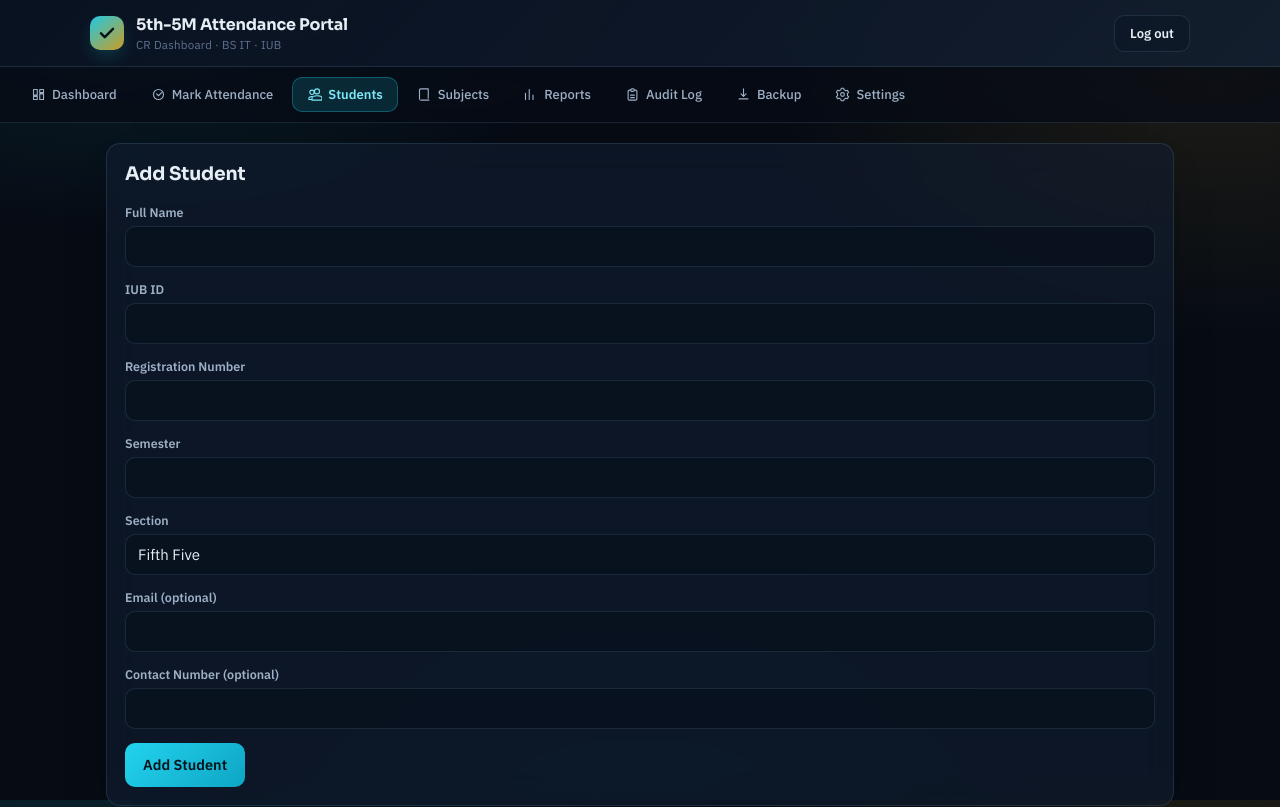
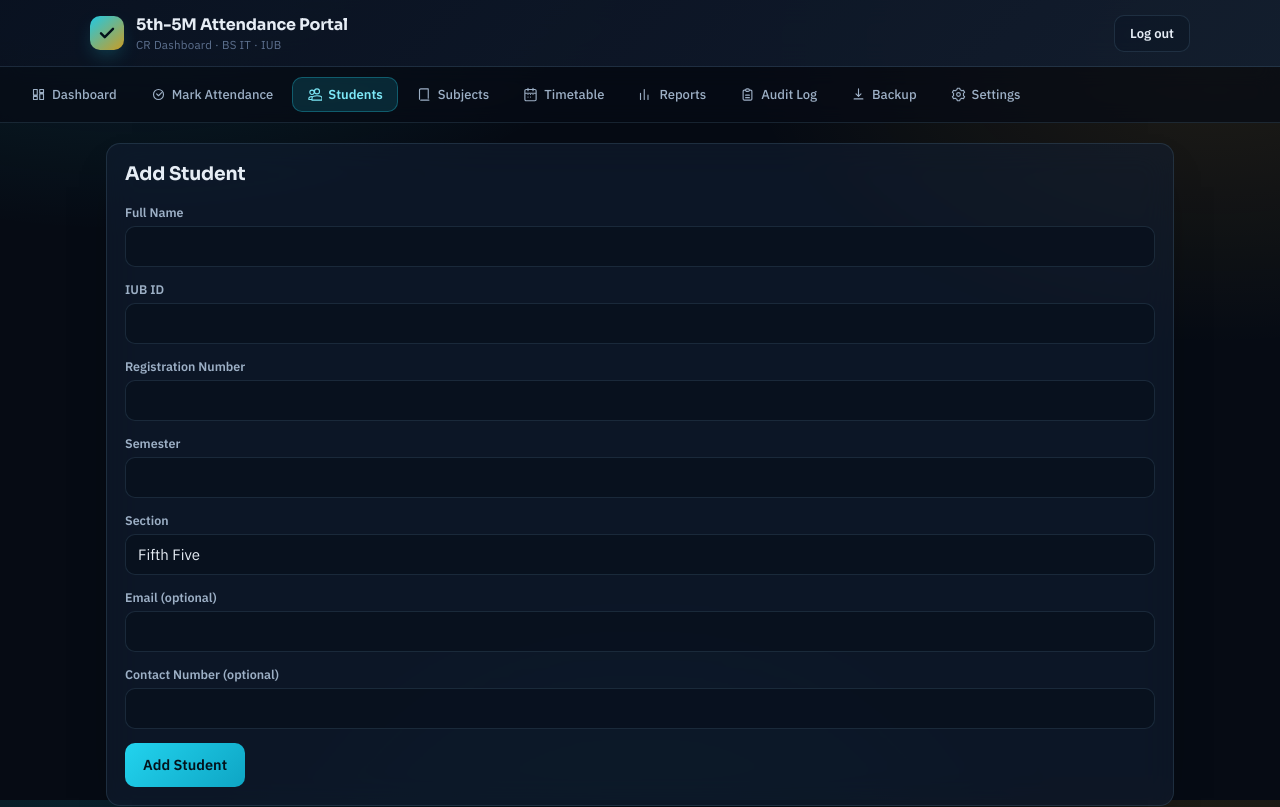
Before and after one commit to raifaizan12/fifth-five-attendance, a Next.js app: page /students in a window 1280 px wide. Shown: the top 807 px of the page. Built offline with nearby package versions, Linux system fonts and the light colour scheme; no server answers.

Commit message:
Add timetable link to CrShell component

```diff
--- a/src/components/CrShell.tsx
+++ b/src/components/CrShell.tsx
@@ -10,6 +10,7 @@ const ICONS: Record<string, React.ReactNode> = {
   "/attendance": <path d="M9 11l3 3 5-5M20 12a8 8 0 1 1-8-8 8 8 0 0 1 8 8Z" />,
   "/students": <path d="M16 11a4 4 0 1 0-4-4 4 4 0 0 0 4 4Zm-8 1a3.5 3.5 0 1 0-3.5-3.5A3.5 3.5 0 0 0 8 12Zm8 2c-3.3 0-8 1.34-8 4v3h16v-3c0-2.66-4.7-4-8-4Zm-8 1.2c-2.9.42-5 1.6-5 2.8v2h5" />,
   "/subjects": <path d="M4 19.5V5a2 2 0 0 1 2-2h11a1 1 0 0 1 1 1v14M6 3h12M6 21h13" />,
+  "/timetable": <path d="M8 2v4M16 2v4M3 10h18M5 4h14a2 2 0 0 1 2 2v14a2 2 0 0 1-2 2H5a2 2 0 0 1-2-2V6a2 2 0 0 1 2-2Zm3 8h.01M12 12h.01M16 12h.01M8 16h.01M12 16h.01" />,
   "/reports": <path d="M4 20V10m6 10V4m6 16v-7" />,
   "/audit": <path d="M9 5H7a2 2 0 0 0-2 2v12a2 2 0 0 0 2 2h10a2 2 0 0 0 2-2V7a2 2 0 0 0-2-2h-2M9 5a2 2 0 0 1 2-2h2a2 2 0 0 1 2 2M9 5a2 2 0 0 0 2 2h2a2 2 0 0 0 2-2M9 13h6M9 17h6" />,
   "/backup": <path d="M12 3v12m0 0-4-4m4 4 4-4M5 19h14" />,
@@ -21,6 +22,7 @@ const TABS = [
   { href: "/attendance", label: "Mark Attendance" },
   { href: "/students", label: "Students" },
   { href: "/subjects", label: "Subjects" },
+  { href: "/timetable", label: "Timetable" },
   { href: "/reports", label: "Reports" },
   { href: "/audit", label: "Audit Log" },
   { href: "/backup", label: "Backup" },
```
